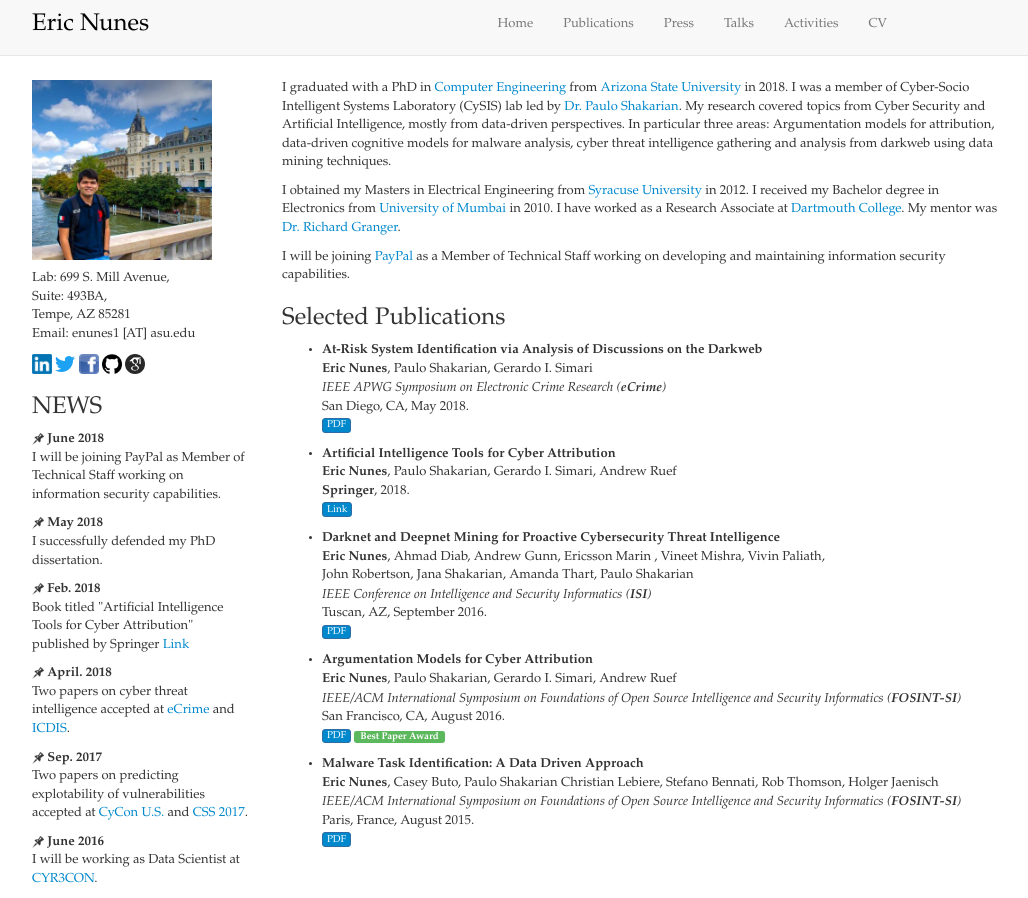
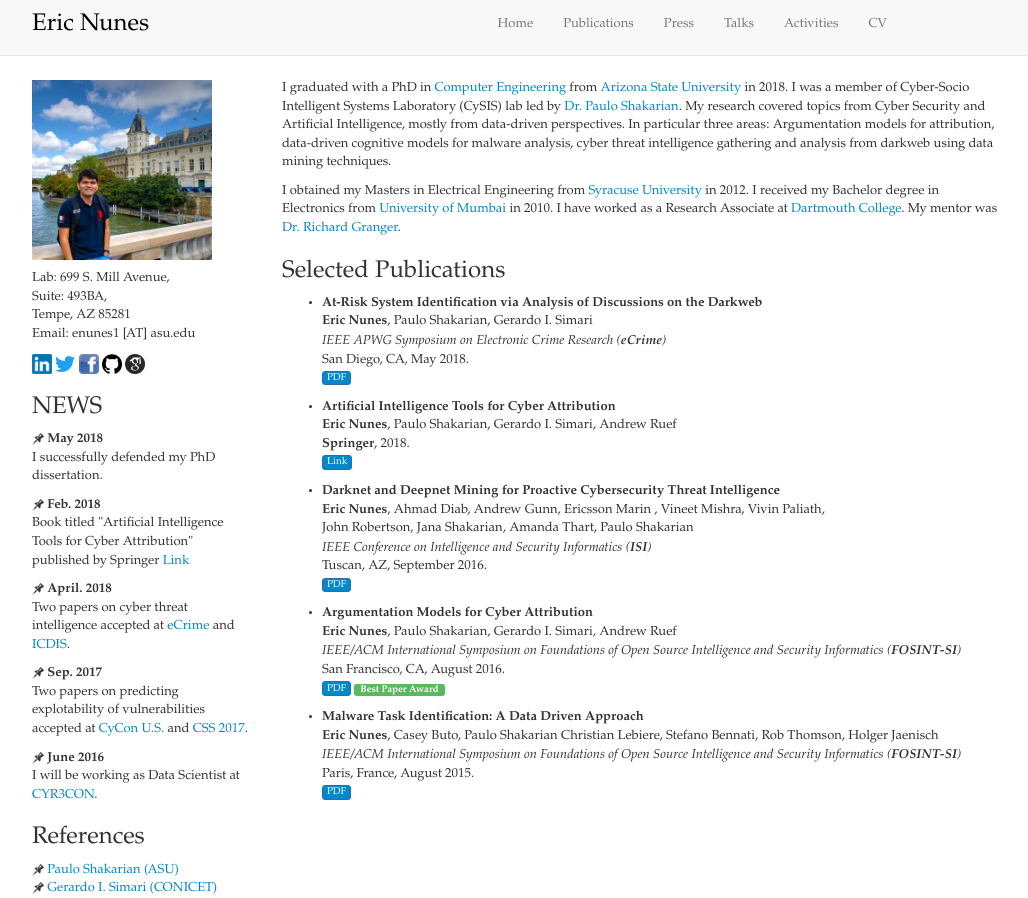
Before and after one commit to JohnShuShu/efnunes.github.io, a website: page index.html in a window 1280 px wide. Shown: the top 898 px of the page, without its empty margins (173-1201 px from the left). Drawn offline with nearby package versions, Linux system fonts and the light colour scheme.

Commit message:
CV update

```diff
--- a/index.html
+++ b/index.html
@@ -83,9 +83,9 @@
         <!--<p>&nbsp;</p>-->
         <h3>NEWS</h3>
 
-        <p><img src="./images/pin.png" width="12">
+        <!--<p><img src="./images/pin.png" width="12">
           <strong>June 2018</strong><br>
-          I will be joining PayPal as Member of Technical Staff working on information security capabilities.</p>
+          I will be joining PayPal as Member of Technical Staff working on information security capabilities.</p>-->
 
           <p><img src="./images/pin.png" width="12">
             <strong>May 2018</strong><br>
@@ -186,8 +186,7 @@
             <p>
             I obtained my Masters in Electrical Engineering from <a href="http://www.syr.edu/">Syracuse University</a> in 2012. I received my Bachelor degree in Electronics from <a href="http://archive.mu.ac.in/">University of Mumbai</a> in 2010. I have worked as a Research Associate at <a href="http://dartmouth.edu/">Dartmouth College</a>. My mentor was <a href="https://www.dartmouth.edu/~rhg/">Dr. Richard Granger</a>.<!--Here is my <a href="http://people.cs.vt.edu/~gangwang/CV.pdf">CV</a>.</p>-->
 
-            <p>
-            I will be joining <a href="https://www.paypal.com/us/home">PayPal</a> as a Member of Technical Staff working on developing and maintaining information security capabilities.<!--Here is my <a href="http://people.cs.vt.edu/~gangwang/CV.pdf">CV</a>.</p>-->
+
 
 
 
```
